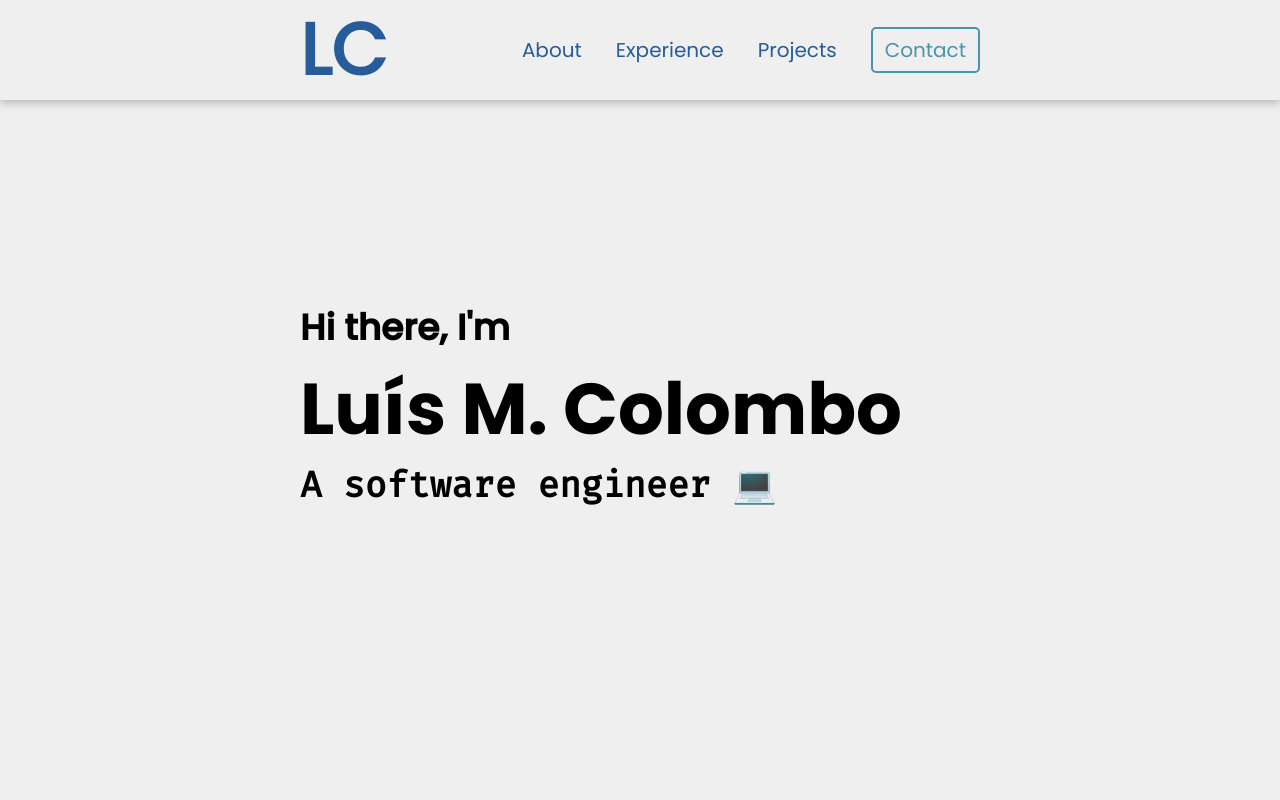
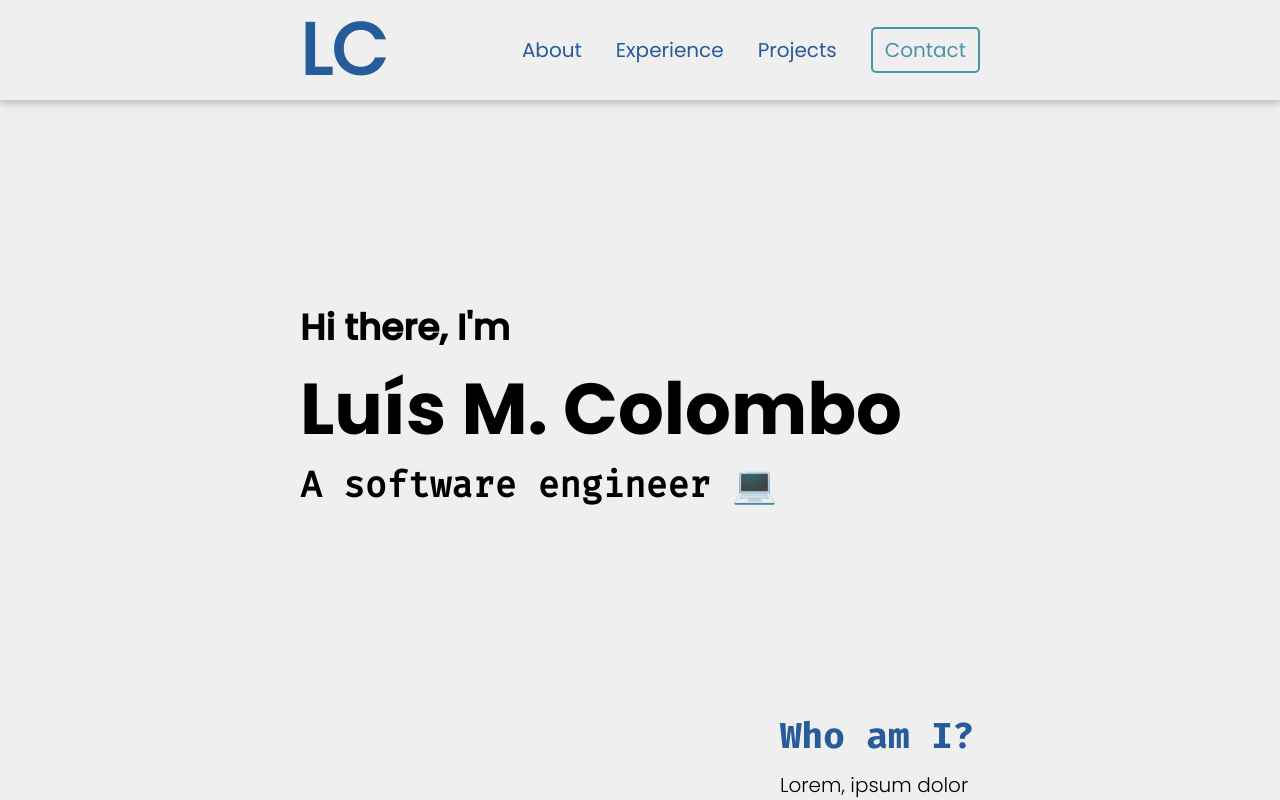
Before and after one commit to lmiguelcolombo/v2-react-portifolio, a React (Vite) app: page / in a window 1280 px wide. Shown: the top 800 px of the page. Built offline with nearby package versions, Linux system fonts and the light colour scheme; a web font is replaced by a local one.

Commit message:
feat: display about page

```diff
--- a/src/App.tsx
+++ b/src/App.tsx
@@ -1,4 +1,5 @@
 import "./App.scss";
+import About from "./components/About";
 import HelloBanner from "./components/Hello";
 import Navbar from "./components/Navbar";
 
@@ -14,6 +15,7 @@ function App() {
     <>
       <Navbar links={links} />
       <HelloBanner id="hello" to="#about" />
+      <About id="about" />
     </>
   );
 }
```
